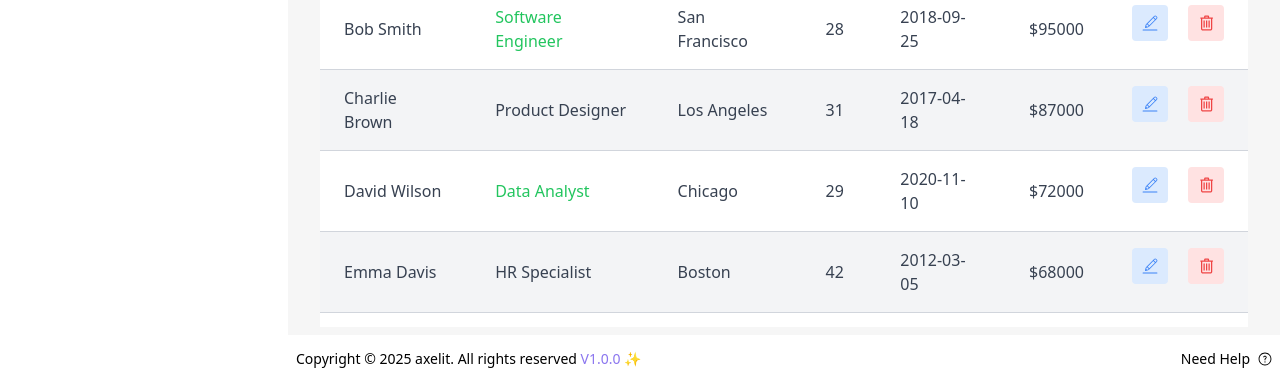
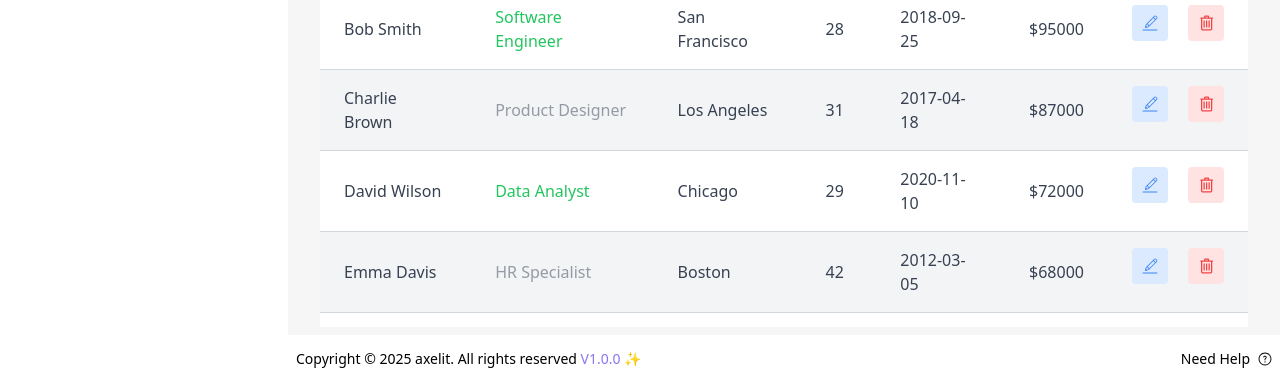
Before and after one commit to teajhaney/dashboard-app, a React (Vite) app: page /data-table in a window 1280 px wide. Shown: the part 417-787 px from the top of the page. Built offline with nearby package versions, Linux system fonts and the light colour scheme.

Commit message:
change color in data table

```diff
--- a/src/pages/DataTable.tsx
+++ b/src/pages/DataTable.tsx
@@ -128,7 +128,7 @@ const DataTable = () => {
                   <td className={tBodyStyles}>{staff.name}</td>
                   <td
                     className={`${tBodyStyles}  ${
-                      staff.active === true ? "text-green" : "text-gray"
+                      staff.active === true ? "text-green" : "text-gray/50"
                     }`}>
                     {staff.position}
                   </td>
```
